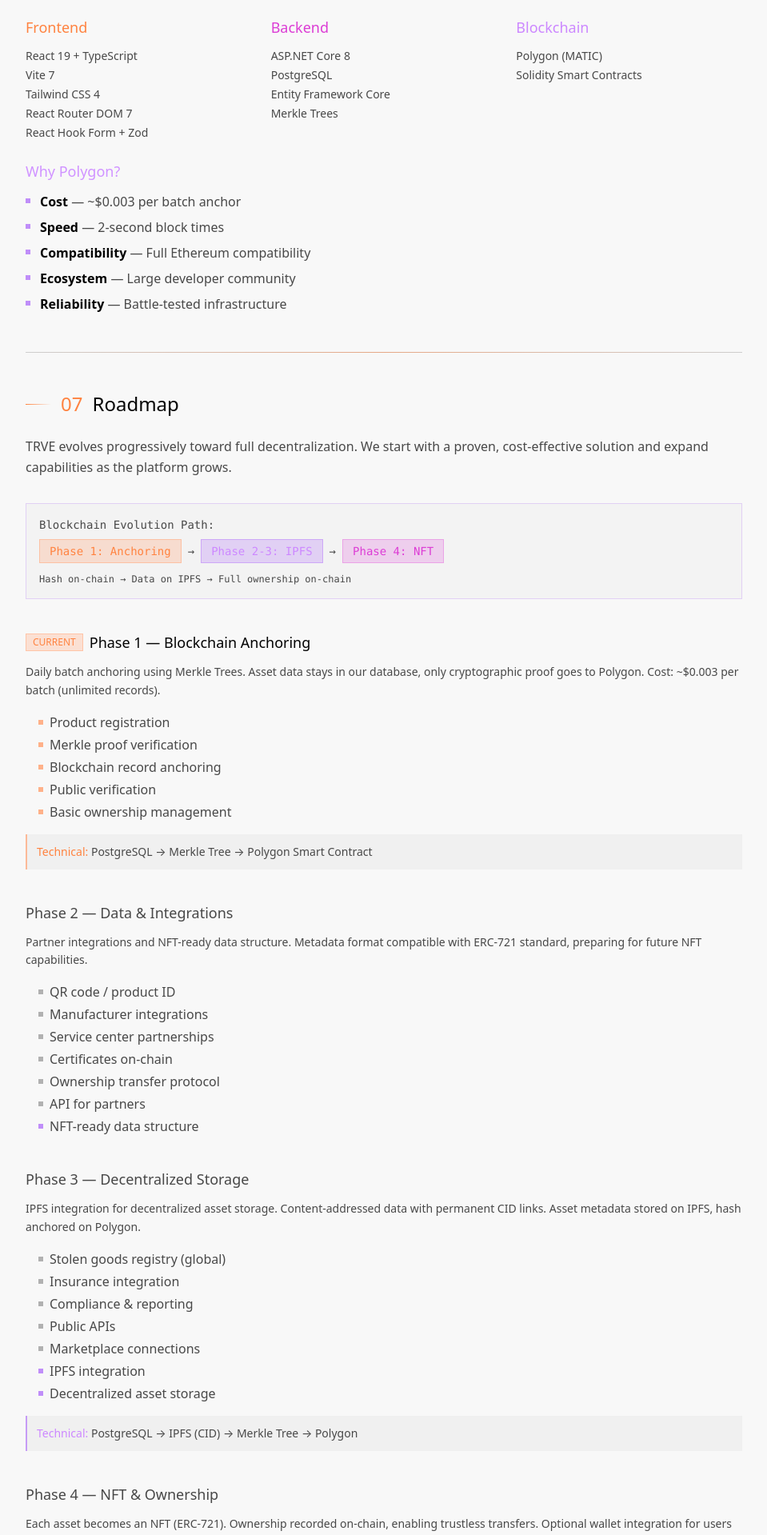
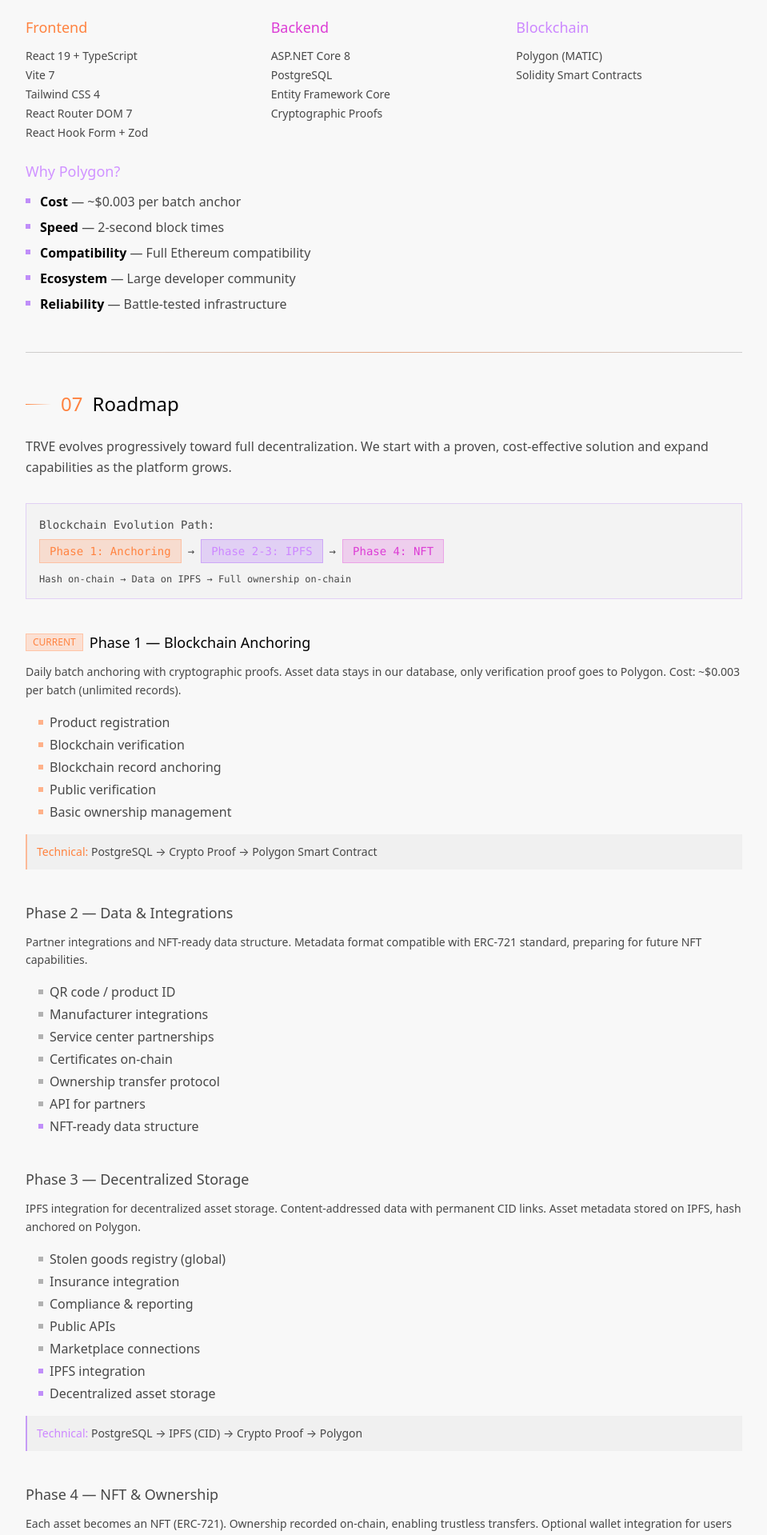
Before and after one commit to masaj84/AssetRegistry-Web, a React (Vite) app: page /whitepaper in a window 1280 px wide. Shown: the part 3200-5119 px from the top of the page at 80% size, without its empty margins (160-1119 px from the left). Built offline with nearby package versions, Linux system fonts and the light colour scheme; no server answers.

Commit message:
fix: Replace all Merkle references with user-friendly terms
- 'Merkle proof' → 'Blockchain verification'
- 'Merkle Tree' → 'Crypto Proof'
- 'Merkle Trees' → 'Cryptographic Proofs'

```diff
--- a/src/pages/WhitepaperPage.tsx
+++ b/src/pages/WhitepaperPage.tsx
@@ -156,9 +156,9 @@ const wpContent = {
       phase1: {
         label: 'CURRENT',
         title: 'Phase 1 — Blockchain Anchoring',
-        desc: 'Daily batch anchoring using Merkle Trees. Asset data stays in our database, only cryptographic proof goes to Polygon. Cost: ~$0.003 per batch (unlimited records).',
-        items: ['Product registration', 'Merkle proof verification', 'Blockchain record anchoring', 'Public verification', 'Basic ownership management'],
-        technical: 'PostgreSQL → Merkle Tree → Polygon Smart Contract',
+        desc: 'Daily batch anchoring with cryptographic proofs. Asset data stays in our database, only verification proof goes to Polygon. Cost: ~$0.003 per batch (unlimited records).',
+        items: ['Product registration', 'Blockchain verification', 'Blockchain record anchoring', 'Public verification', 'Basic ownership management'],
+        technical: 'PostgreSQL → Crypto Proof → Polygon Smart Contract',
       },
       phase2: {
         title: 'Phase 2 — Data & Integrations',
@@ -169,7 +169,7 @@ const wpContent = {
         title: 'Phase 3 — Decentralized Storage',
         desc: 'IPFS integration for decentralized asset storage. Content-addressed data with permanent CID links. Asset metadata stored on IPFS, hash anchored on Polygon.',
         items: ['Stolen goods registry (global)', 'Insurance integration', 'Compliance & reporting', 'Public APIs', 'Marketplace connections', 'IPFS integration', 'Decentralized asset storage'],
-        technical: 'PostgreSQL → IPFS (CID) → Merkle Tree → Polygon',
+        technical: 'PostgreSQL → IPFS (CID) → Crypto Proof → Polygon',
       },
       phase4: {
         title: 'Phase 4 — NFT & Ownership',
@@ -181,7 +181,7 @@ const wpContent = {
       backwardsText: 'Assets registered in earlier phases remain fully verifiable. Migration to NFT is optional for users. All APIs maintain backward compatibility.',
       genesisTitle: 'Genesis Asset: This Whitepaper',
       genesisText1: 'The first asset registered in TRVE is this whitepaper itself — in both English and Polish versions. We use our own product to prove it works. Every update to this document is permanently recorded on blockchain.',
-      genesisText2: 'As TRVE evolves, so does the Genesis Asset — it will migrate through all phases: from Merkle anchoring, to IPFS storage, to finally becoming a collectible NFT.',
+      genesisText2: 'As TRVE evolves, so does the Genesis Asset — it will migrate through all phases: from blockchain anchoring, to IPFS storage, to finally becoming a collectible NFT.',
       genesisId: 'Asset ID: TRVE-GENESIS-001 • Verify: trve.io/verify/TRVE-GENESIS-001',
     },
     footer: {
@@ -289,9 +289,9 @@ const wpContent = {
       phase1: {
         label: 'OBECNA',
         title: 'Faza 1 — Zakotwiczenie blockchain',
-        desc: 'Codzienne batchowe zakotwiczenie przy użyciu Merkle Trees. Dane assetów pozostają w naszej bazie, tylko kryptograficzny dowód trafia na Polygon. Koszt: ~$0.003 za batch (nieograniczona liczba rekordów).',
-        items: ['Rejestracja produktu', 'Weryfikacja Merkle proof', 'Zakotwiczenie w blockchain', 'Publiczna weryfikacja', 'Podstawowe zarządzanie własnością'],
-        technical: 'PostgreSQL → Merkle Tree → Polygon Smart Contract',
+        desc: 'Codzienne batchowe zakotwiczenie z kryptograficznymi dowodami. Dane assetów pozostają w naszej bazie, tylko dowód weryfikacji trafia na Polygon. Koszt: ~$0.003 za batch (nieograniczona liczba rekordów).',
+        items: ['Rejestracja produktu', 'Weryfikacja blockchain', 'Zakotwiczenie w blockchain', 'Publiczna weryfikacja', 'Podstawowe zarządzanie własnością'],
+        technical: 'PostgreSQL → Crypto Proof → Polygon Smart Contract',
       },
       phase2: {
         title: 'Faza 2 — Dane i integracje',
@@ -302,7 +302,7 @@ const wpContent = {
         title: 'Faza 3 — Zdecentralizowane przechowywanie',
         desc: 'Integracja IPFS dla zdecentralizowanego przechowywania assetów. Adresowanie przez content z trwałymi linkami CID. Metadane assetów przechowywane na IPFS, hash zakotwiczony na Polygon.',
         items: ['Globalny rejestr skradzionych produktów', 'Integracja z ubezpieczeniami', 'Zgodność i raportowanie', 'Publiczne API', 'Połączenia z marketplace\'ami', 'Integracja IPFS', 'Zdecentralizowane przechowywanie assetów'],
-        technical: 'PostgreSQL → IPFS (CID) → Merkle Tree → Polygon',
+        technical: 'PostgreSQL → IPFS (CID) → Crypto Proof → Polygon',
       },
       phase4: {
         title: 'Faza 4 — NFT i własność',
@@ -314,7 +314,7 @@ const wpContent = {
       backwardsText: 'Assety zarejestrowane we wcześniejszych fazach pozostają w pełni weryfikowalne. Migracja do NFT jest opcjonalna dla użytkowników. Wszystkie API zachowują kompatybilność wsteczną.',
       genesisTitle: 'Genesis Asset: Ten Whitepaper',
       genesisText1: 'Pierwszy asset zarejestrowany w TRVE to sam ten whitepaper — w wersji angielskiej i polskiej. Używamy własnego produktu, aby udowodnić, że działa. Każda aktualizacja tego dokumentu jest trwale zapisywana na blockchain.',
-      genesisText2: 'W miarę ewolucji TRVE, Genesis Asset również ewoluuje — przejdzie przez wszystkie fazy: od Merkle anchoring, przez przechowywanie na IPFS, aż do stania się kolekcjonerskim NFT.',
+      genesisText2: 'W miarę ewolucji TRVE, Genesis Asset również ewoluuje — przejdzie przez wszystkie fazy: od zakotwiczenia blockchain, przez przechowywanie na IPFS, aż do stania się kolekcjonerskim NFT.',
       genesisId: 'Asset ID: TRVE-GENESIS-001 • Weryfikuj: trve.io/verify/TRVE-GENESIS-001',
     },
     footer: {
@@ -618,7 +618,7 @@ export function WhitepaperPage() {
                   <li>ASP.NET Core 8</li>
                   <li>PostgreSQL</li>
                   <li>Entity Framework Core</li>
-                  <li>Merkle Trees</li>
+                  <li>Cryptographic Proofs</li>
                 </ul>
               </div>
               <div>
```
